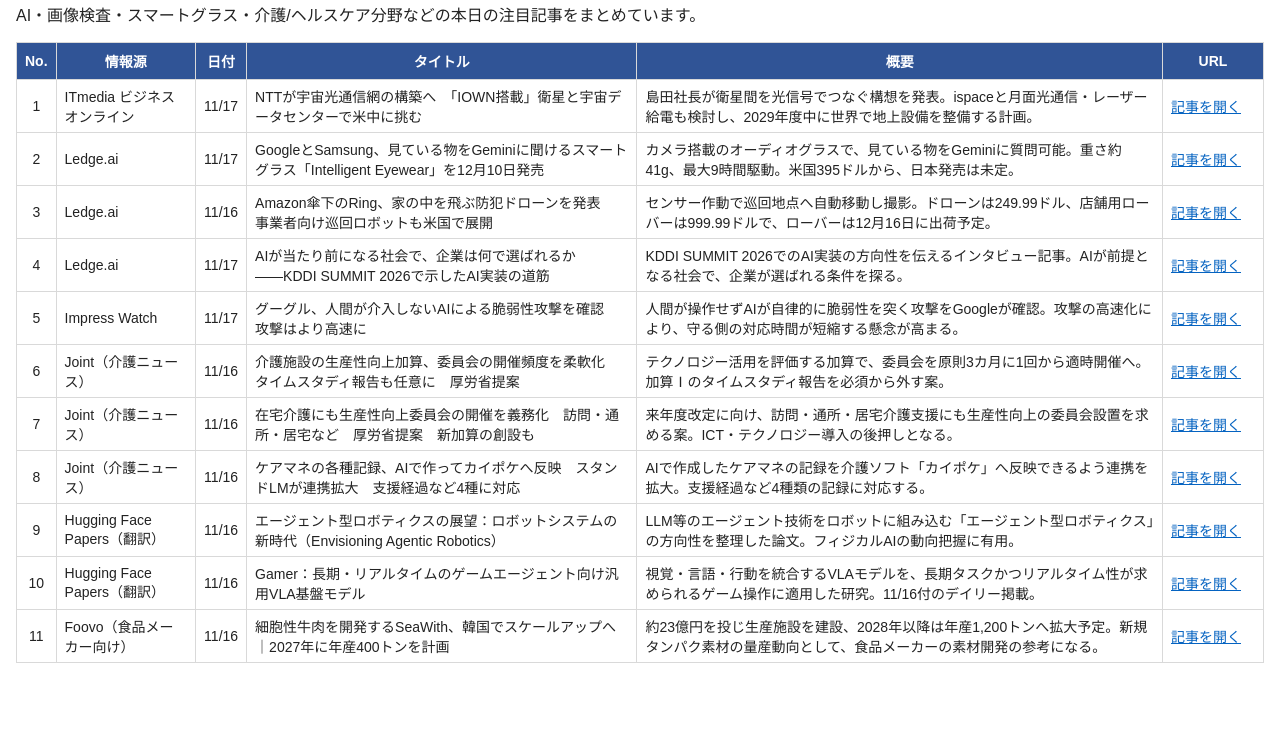
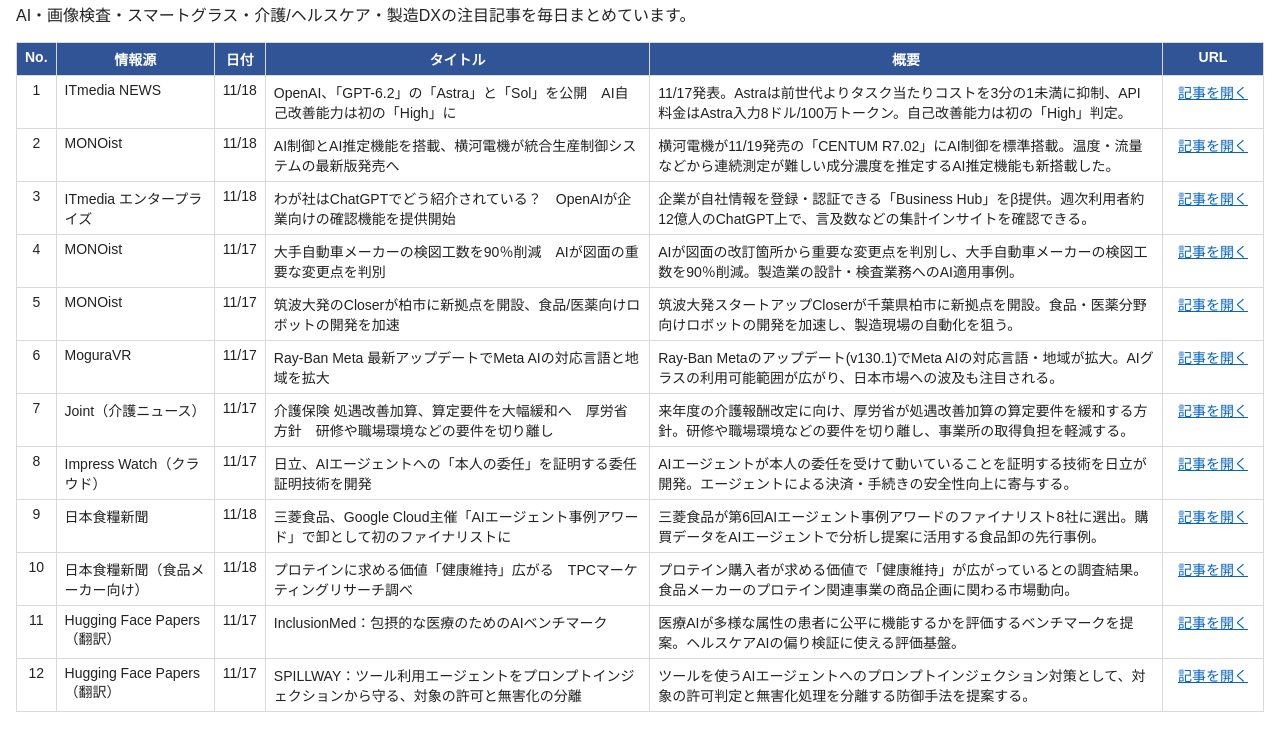
Before and after one commit to rewarcher-lab/daily-ai-summary, a plain HTML site: page index.html in a window 1280 px wide. Shown: the part 60-800 px from the top of the page. Drawn offline with Linux system fonts and the light colour scheme.

Commit message:
Add files via upload

```diff
--- a/index.html
+++ b/index.html
@@ -1,16 +1,19 @@
-<!doctype html><html lang="ja"><head><meta charset="utf-8"><meta name="viewport" content="width=device-width,initial-scale=1"><title>AI・DX 今日のまとめ（2026/11/17）</title>
-<style>body{font-family:Arial,"Meiryo",sans-serif;margin:16px;color:#222}h1{font-size:1.3em}table{border-collapse:collapse;width:100%;font-size:14px}th{background:#305496;color:#fff;padding:8px;border:1px solid #d9d9d9}td{border:1px solid #d9d9d9;padding:6px 8px;vertical-align:middle}td.c{text-align:center}td.u{white-space:nowrap;min-width:6em}a{color:#0563C1;text-decoration:underline}@media(max-width:700px){.s,th.s{display:none}}</style></head><body>
-<h1>AI・DX 今日のまとめ（2026/11/17）</h1><p>AI・画像検査・スマートグラス・介護/ヘルスケア分野などの本日の注目記事をまとめています。</p>
-<table><thead><tr><th>No.</th><th>情報源</th><th>日付</th><th>タイトル</th><th class=s>概要</th><th>URL</th></tr></thead><tbody>
-<tr><td class=c>1</td><td>ITmedia ビジネスオンライン</td><td class=c>11/17</td><td>NTTが宇宙光通信網の構築へ　「IOWN搭載」衛星と宇宙データセンターで米中に挑む</td><td class=s>島田社長が衛星間を光信号でつなぐ構想を発表。ispaceと月面光通信・レーザー給電も検討し、2029年度中に世界で地上設備を整備する計画。</td><td class=u><a href="https://www.itmedia.co.jp/business/articles/2611/17/news039.html" target=_blank rel=noopener>記事を開く</a></td></tr>
-<tr><td class=c>2</td><td>Ledge.ai</td><td class=c>11/17</td><td>GoogleとSamsung、見ている物をGeminiに聞けるスマートグラス「Intelligent Eyewear」を12月10日発売</td><td class=s>カメラ搭載のオーディオグラスで、見ている物をGeminiに質問可能。重さ約41g、最大9時間駆動。米国395ドルから、日本発売は未定。</td><td class=u><a href="https://ledge.ai/articles/google_samsung_gemini_smart_glasses_launch" target=_blank rel=noopener>記事を開く</a></td></tr>
-<tr><td class=c>3</td><td>Ledge.ai</td><td class=c>11/16</td><td>Amazon傘下のRing、家の中を飛ぶ防犯ドローンを発表　事業者向け巡回ロボットも米国で展開</td><td class=s>センサー作動で巡回地点へ自動移動し撮影。ドローンは249.99ドル、店舗用ローバーは999.99ドルで、ローバーは12月16日に出荷予定。</td><td class=u><a href="https://ledge.ai/articles/ring_robotics_drone_cam_rover_cam" target=_blank rel=noopener>記事を開く</a></td></tr>
-<tr><td class=c>4</td><td>Ledge.ai</td><td class=c>11/17</td><td>AIが当たり前になる社会で、企業は何で選ばれるか――KDDI SUMMIT 2026で示したAI実装の道筋</td><td class=s>KDDI SUMMIT 2026でのAI実装の方向性を伝えるインタビュー記事。AIが前提となる社会で、企業が選ばれる条件を探る。</td><td class=u><a href="https://ledge.ai/articles/kddi_summit_2026" target=_blank rel=noopener>記事を開く</a></td></tr>
-<tr><td class=c>5</td><td>Impress Watch</td><td class=c>11/17</td><td>グーグル、人間が介入しないAIによる脆弱性攻撃を確認　攻撃はより高速に</td><td class=s>人間が操作せずAIが自律的に脆弱性を突く攻撃をGoogleが確認。攻撃の高速化により、守る側の対応時間が短縮する懸念が高まる。</td><td class=u><a href="https://www.watch.impress.co.jp/docs/news/2156870.html" target=_blank rel=noopener>記事を開く</a></td></tr>
-<tr><td class=c>6</td><td>Joint（介護ニュース）</td><td class=c>11/16</td><td>介護施設の生産性向上加算、委員会の開催頻度を柔軟化　タイムスタディ報告も任意に　厚労省提案</td><td class=s>テクノロジー活用を評価する加算で、委員会を原則3カ月に1回から適時開催へ。加算Ⅰのタイムスタディ報告を必須から外す案。</td><td class=u><a href="https://www.joint-kaigo.com/articles/50481/" target=_blank rel=noopener>記事を開く</a></td></tr>
-<tr><td class=c>7</td><td>Joint（介護ニュース）</td><td class=c>11/16</td><td>在宅介護にも生産性向上委員会の開催を義務化　訪問・通所・居宅など　厚労省提案　新加算の創設も</td><td class=s>来年度改定に向け、訪問・通所・居宅介護支援にも生産性向上の委員会設置を求める案。ICT・テクノロジー導入の後押しとなる。</td><td class=u><a href="https://www.joint-kaigo.com/articles/50465/" target=_blank rel=noopener>記事を開く</a></td></tr>
-<tr><td class=c>8</td><td>Joint（介護ニュース）</td><td class=c>11/16</td><td>ケアマネの各種記録、AIで作ってカイポケへ反映　スタンドLMが連携拡大　支援経過など4種に対応</td><td class=s>AIで作成したケアマネの記録を介護ソフト「カイポケ」へ反映できるよう連携を拡大。支援経過など4種類の記録に対応する。</td><td class=u><a href="https://www.joint-kaigo.com/articles/special/50245/" target=_blank rel=noopener>記事を開く</a></td></tr>
-<tr><td class=c>9</td><td>Hugging Face Papers（翻訳）</td><td class=c>11/16</td><td>エージェント型ロボティクスの展望：ロボットシステムの新時代（Envisioning Agentic Robotics）</td><td class=s>LLM等のエージェント技術をロボットに組み込む「エージェント型ロボティクス」の方向性を整理した論文。フィジカルAIの動向把握に有用。</td><td class=u><a href="https://huggingface.co/papers/2611.18359" target=_blank rel=noopener>記事を開く</a></td></tr>
-<tr><td class=c>10</td><td>Hugging Face Papers（翻訳）</td><td class=c>11/16</td><td>Gamer：長期・リアルタイムのゲームエージェント向け汎用VLA基盤モデル</td><td class=s>視覚・言語・行動を統合するVLAモデルを、長期タスクかつリアルタイム性が求められるゲーム操作に適用した研究。11/16付のデイリー掲載。</td><td class=u><a href="https://huggingface.co/papers/2611.18397" target=_blank rel=noopener>記事を開く</a></td></tr>
-<tr><td class=c>11</td><td>Foovo（食品メーカー向け）</td><td class=c>11/16</td><td>細胞性牛肉を開発するSeaWith、韓国でスケールアップへ｜2027年に年産400トンを計画</td><td class=s>約23億円を投じ生産施設を建設、2028年以降は年産1,200トンへ拡大予定。新規タンパク素材の量産動向として、食品メーカーの素材開発の参考になる。</td><td class=u><a href="https://foodtech-japan.com/2026/11/16/seawith-3/" target=_blank rel=noopener>記事を開く</a></td></tr>
+<!DOCTYPE html>
+<html lang="ja"><head><meta charset="UTF-8"><meta name="viewport" content="width=device-width,initial-scale=1">
+<title>AI・DX 今日のまとめ（2026/11/18）</title>
+<style>body{font-family:Arial,"Meiryo",sans-serif;margin:16px;color:#222}h1{font-size:1.3em}table{border-collapse:collapse;width:100%}th,td{border:1px solid #d9d9d9;padding:6px 8px;vertical-align:top;font-size:14px}th{background:#305496;color:#fff}td.c{text-align:center}a{color:#0563C1;text-decoration:underline;white-space:nowrap}td:last-child{min-width:6em;white-space:nowrap}@media(max-width:700px){.sum,th:nth-child(5){display:none}}</style></head>
+<body><h1>AI・DX 今日のまとめ（2026/11/18）</h1><p>AI・画像検査・スマートグラス・介護/ヘルスケア・製造DXの注目記事を毎日まとめています。</p>
+<table><thead><tr><th>No.</th><th>情報源</th><th>日付</th><th>タイトル</th><th>概要</th><th>URL</th></tr></thead><tbody>
+<tr><td class="c">1</td><td>ITmedia NEWS</td><td class="c">11/18</td><td>OpenAI、「GPT-6.2」の「Astra」と「Sol」を公開　AI自己改善能力は初の「High」に</td><td class="sum">11/17発表。Astraは前世代よりタスク当たりコストを3分の1未満に抑制、API料金はAstra入力8ドル/100万トークン。自己改善能力は初の「High」判定。</td><td class="c"><a href="https://www.itmedia.co.jp/news/article/2611/18/2000003279/" target="_blank" rel="noopener">記事を開く</a></td></tr>
+<tr><td class="c">2</td><td>MONOist</td><td class="c">11/18</td><td>AI制御とAI推定機能を搭載、横河電機が統合生産制御システムの最新版発売へ</td><td class="sum">横河電機が11/19発売の「CENTUM R7.02」にAI制御を標準搭載。温度・流量などから連続測定が難しい成分濃度を推定するAI推定機能も新搭載した。</td><td class="c"><a href="https://monoist.itmedia.co.jp/mn/articles/2611/18/news049.html" target="_blank" rel="noopener">記事を開く</a></td></tr>
+<tr><td class="c">3</td><td>ITmedia エンタープライズ</td><td class="c">11/18</td><td>わが社はChatGPTでどう紹介されている？　OpenAIが企業向けの確認機能を提供開始</td><td class="sum">企業が自社情報を登録・認証できる「Business Hub」をβ提供。週次利用者約12億人のChatGPT上で、言及数などの集計インサイトを確認できる。</td><td class="c"><a href="https://www.itmedia.co.jp/enterprise/articles/2611/18/news022.html" target="_blank" rel="noopener">記事を開く</a></td></tr>
+<tr><td class="c">4</td><td>MONOist</td><td class="c">11/17</td><td>大手自動車メーカーの検図工数を90％削減　AIが図面の重要な変更点を判別</td><td class="sum">AIが図面の改訂箇所から重要な変更点を判別し、大手自動車メーカーの検図工数を90％削減。製造業の設計・検査業務へのAI適用事例。</td><td class="c"><a href="https://monoist.itmedia.co.jp/mn/articles/2611/17/news014.html" target="_blank" rel="noopener">記事を開く</a></td></tr>
+<tr><td class="c">5</td><td>MONOist</td><td class="c">11/17</td><td>筑波大発のCloserが柏市に新拠点を開設、食品/医薬向けロボットの開発を加速</td><td class="sum">筑波大発スタートアップCloserが千葉県柏市に新拠点を開設。食品・医薬分野向けロボットの開発を加速し、製造現場の自動化を狙う。</td><td class="c"><a href="https://monoist.itmedia.co.jp/mn/articles/2611/17/news056.html" target="_blank" rel="noopener">記事を開く</a></td></tr>
+<tr><td class="c">6</td><td>MoguraVR</td><td class="c">11/17</td><td>Ray-Ban Meta 最新アップデートでMeta AIの対応言語と地域を拡大</td><td class="sum">Ray-Ban Metaのアップデート(v130.1)でMeta AIの対応言語・地域が拡大。AIグラスの利用可能範囲が広がり、日本市場への波及も注目される。</td><td class="c"><a href="https://www.moguravr.com/ray-ban-meta-v130-1-update/" target="_blank" rel="noopener">記事を開く</a></td></tr>
+<tr><td class="c">7</td><td>Joint（介護ニュース）</td><td class="c">11/17</td><td>介護保険 処遇改善加算、算定要件を大幅緩和へ　厚労省方針　研修や職場環境などの要件を切り離し</td><td class="sum">来年度の介護報酬改定に向け、厚労省が処遇改善加算の算定要件を緩和する方針。研修や職場環境などの要件を切り離し、事業所の取得負担を軽減する。</td><td class="c"><a href="https://www.joint-kaigo.com/articles/50508/" target="_blank" rel="noopener">記事を開く</a></td></tr>
+<tr><td class="c">8</td><td>Impress Watch（クラウド）</td><td class="c">11/17</td><td>日立、AIエージェントへの「本人の委任」を証明する委任証明技術を開発</td><td class="sum">AIエージェントが本人の委任を受けて動いていることを証明する技術を日立が開発。エージェントによる決済・手続きの安全性向上に寄与する。</td><td class="c"><a href="https://cloud.watch.impress.co.jp/docs/news/2157144.html" target="_blank" rel="noopener">記事を開く</a></td></tr>
+<tr><td class="c">9</td><td>日本食糧新聞</td><td class="c">11/18</td><td>三菱食品、Google Cloud主催「AIエージェント事例アワード」で卸として初のファイナリストに</td><td class="sum">三菱食品が第6回AIエージェント事例アワードのファイナリスト8社に選出。購買データをAIエージェントで分析し提案に活用する食品卸の先行事例。</td><td class="c"><a href="https://news.nissyoku.co.jp/news/shinoda20261117085716637" target="_blank" rel="noopener">記事を開く</a></td></tr>
+<tr><td class="c">10</td><td>日本食糧新聞（食品メーカー向け）</td><td class="c">11/18</td><td>プロテインに求める価値「健康維持」広がる　TPCマーケティングリサーチ調べ</td><td class="sum">プロテイン購入者が求める価値で「健康維持」が広がっているとの調査結果。食品メーカーのプロテイン関連事業の商品企画に関わる市場動向。</td><td class="c"><a href="https://news.nissyoku.co.jp/news/fujimura20261111033800464" target="_blank" rel="noopener">記事を開く</a></td></tr>
+<tr><td class="c">11</td><td>Hugging Face Papers（翻訳）</td><td class="c">11/17</td><td>InclusionMed：包摂的な医療のためのAIベンチマーク</td><td class="sum">医療AIが多様な属性の患者に公平に機能するかを評価するベンチマークを提案。ヘルスケアAIの偏り検証に使える評価基盤。</td><td class="c"><a href="https://huggingface.co/papers/2611.21218" target="_blank" rel="noopener">記事を開く</a></td></tr>
+<tr><td class="c">12</td><td>Hugging Face Papers（翻訳）</td><td class="c">11/17</td><td>SPILLWAY：ツール利用エージェントをプロンプトインジェクションから守る、対象の許可と無害化の分離</td><td class="sum">ツールを使うAIエージェントへのプロンプトインジェクション対策として、対象の許可判定と無害化処理を分離する防御手法を提案する。</td><td class="c"><a href="https://huggingface.co/papers/2611.07222" target="_blank" rel="noopener">記事を開く</a></td></tr>
 </tbody></table></body></html>
```
